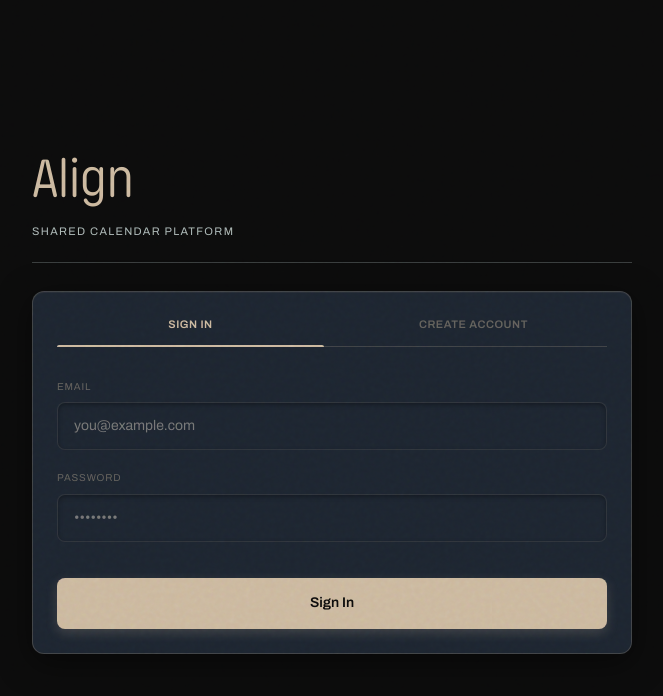
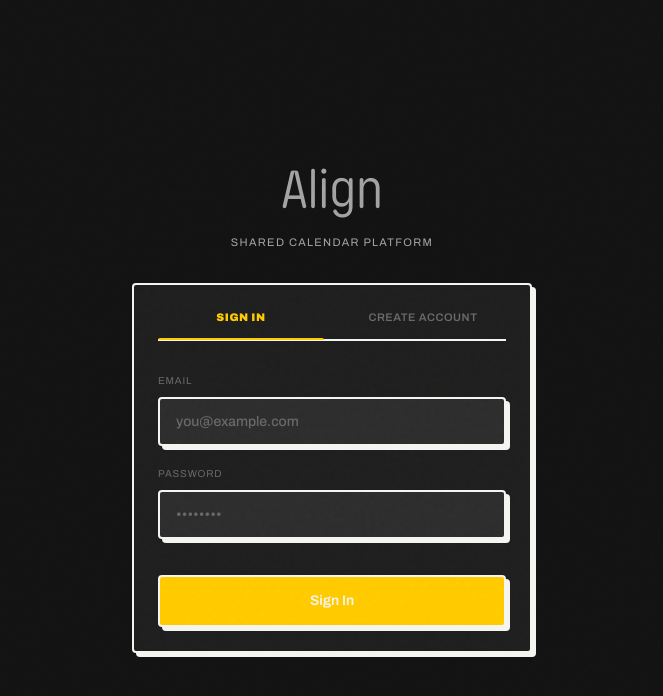
Before and after one commit to SimpleMindedMoron/minimal-calendar, a Next.js app: page /login in a window 1280 px wide. Shown: the top 696 px of the page, without its empty margins (308-971 px from the left). Built offline with nearby package versions, Linux system fonts and the light colour scheme; no server answers.

Commit message:
Update design to minimal neobrutalism

```diff
--- a/app/components/event-dialog/event-dialog.module.css
+++ b/app/components/event-dialog/event-dialog.module.css
@@ -15,10 +15,10 @@
 .dialog {
   width: min(100%, 31rem);
   padding: clamp(1.4rem, 4vw, 2.25rem);
-  border: 1px solid var(--rule);
-  border-radius: 12px;
+  border: 2px solid var(--rule);
+  border-radius: 4px;
   background: var(--surface);
-  box-shadow: 0 10px 40px rgba(0, 0, 0, 0.7), inset 0 1px 0 rgba(203, 184, 158, 0.05);
+  box-shadow: 4px 4px 0px 0px var(--rule);
   animation: dialog-in 280ms cubic-bezier(0.22, 1, 0.36, 1) both;
 }
 
@@ -56,20 +56,23 @@
   width: 100%;
   min-height: 2.75rem;
   padding: 0.65rem 0.75rem;
-  border: 1px solid var(--rule);
-  border-radius: 6px;
-  background: var(--bg);
+  border: 2px solid var(--rule);
+  border-radius: 4px;
+  background: var(--surface-raised);
   color: var(--ink);
   font-family: 'Archivo', sans-serif;
   font-size: 14px;
-  transition: border-color 0.2s, background-color 0.2s;
+  transition: all 0.1s;
+  box-shadow: 4px 4px 0px 0px var(--rule);
 }
 
 .field input:hover,
 .field input:focus {
   background: var(--surface-raised);
-  border-color: var(--gold);
+  border-color: var(--rule);
   outline: none;
+  transform: translate(2px, 2px);
+  box-shadow: 2px 2px 0px 0px var(--rule);
 }
 
 .actions {
@@ -83,38 +86,43 @@
 .saveButton {
   min-height: 2.65rem;
   padding: 0.55rem 1.2rem;
-  border-radius: 6px;
+  border-radius: 4px;
   font-family: 'Archivo', sans-serif;
   font-size: 13px;
   font-weight: 500;
-  transition: all 0.2s;
+  transition: all 0.1s;
   cursor: pointer;
+  box-shadow: 4px 4px 0px 0px var(--rule);
 }
 
 .cancelButton {
-  border: 1px solid var(--rule);
-  background: transparent;
-  color: var(--ink-dim);
+  border: 2px solid var(--rule);
+  background: var(--surface);
+  color: var(--ink);
 }
 
 .cancelButton:hover {
   background: var(--surface-raised);
   color: var(--ink);
+  transform: translate(2px, 2px);
+  box-shadow: 2px 2px 0px 0px var(--rule);
 }
 
 .saveButton {
-  border: none;
+  border: 2px solid var(--rule);
   background: var(--gold);
-  color: var(--bg);
+  color: var(--ink);
 }
 
 .saveButton:hover {
-  opacity: 0.9;
-  transform: translateY(-1px);
+  opacity: 1;
+  transform: translate(2px, 2px);
+  box-shadow: 2px 2px 0px 0px var(--rule);
 }
 
 .saveButton:active {
-  transform: scale(0.97);
+  transform: translate(4px, 4px);
+  box-shadow: 0px 0px 0px 0px var(--rule);
 }
 
 @keyframes fade-in {
--- a/app/components/event-list/event-list.module.css
+++ b/app/components/event-list/event-list.module.css
@@ -30,7 +30,7 @@
   display: flex;
   gap: 12px;
   padding: 12px 0;
-  border-bottom: 1px solid var(--rule-soft);
+  border-bottom: 2px solid var(--rule);
   position: relative;
 }
 
--- a/app/components/login-form/login-form.module.css
+++ b/app/components/login-form/login-form.module.css
@@ -4,14 +4,12 @@
   width: 100%;
 }
 
-
-
 .tabs {
   display: flex;
   width: 100%;
   gap: 1rem;
   margin-bottom: 2rem;
-  border-bottom: 1px solid var(--rule);
+  border-bottom: 2px solid var(--rule);
 }
 
 .tab {
@@ -29,14 +27,16 @@
   transition: color 200ms ease;
   cursor: pointer;
   text-align: center;
+  transition: all 0.2s ease-in-out;
 }
 
 .tab:hover {
-  color: var(--ink-dim);
+  font-weight: 900;
 }
 
 .activeTab {
   color: var(--gold);
+  font-weight: 900;
 }
 
 .activeTab::after {
@@ -95,14 +95,19 @@
   width: 100%;
   min-height: 3rem;
   padding: 0.75rem 1rem;
-  border: 1px solid var(--rule-soft);
-  border-radius: 8px;
-  background: var(--bg-warm);
+  border: 2px solid var(--rule);
+  border-radius: 4px;
+  background: var(--surface-raised);
+  font-weight: 500;
   color: var(--ink);
   font-family: 'Archivo', sans-serif;
   font-size: 14px;
-  transition: all 0.2s ease;
-  box-shadow: inset 0 2px 4px rgba(0, 0, 0, 0.3);
+  transition: all 0.1s ease;
+  box-shadow: 4px 4px 0px 0px var(--rule);
+}
+
+.field input::placeholder {
+  color: var(--ink-faint);
 }
 
 .field input:hover {
@@ -111,45 +116,47 @@
 
 .field input:focus {
   background: var(--surface-raised);
-  border-color: var(--gold);
+  border-color: var(--rule);
+  color: var(--ink);
+  font-weight: 500;
   outline: none;
-  box-shadow: inset 0 2px 4px rgba(0, 0, 0, 0.3), 0 0 0 2px rgba(203, 184, 158, 0.2);
+  transform: translate(2px, 2px);
+  box-shadow: 2px 2px 0px 0px var(--rule);
 }
 
 .submitButton {
   width: 100%;
   min-height: 3.2rem;
   margin-top: 1rem;
-  border: none;
-  border-radius: 8px;
+  border: 2px solid var(--rule);
+  border-radius: 4px;
   background: var(--gold);
-  color: var(--bg);
+  color: var(--ink);
   font-family: 'Archivo', sans-serif;
   font-size: 14px;
   font-weight: 600;
-  transition: all 0.2s ease;
+  transition: all 0.1s ease;
   cursor: pointer;
-  box-shadow: 0 4px 12px rgba(203, 184, 158, 0.2);
+  box-shadow: 4px 4px 0px 0px var(--rule);
 }
 
 .submitButton:hover:not(:disabled) {
-  background: #d6b476;
-  /* slightly lighter gold */
-  transform: translateY(-2px);
-  box-shadow: 0 6px 16px rgba(203, 184, 158, 0.3);
+  background: var(--exam-dim);
+  transform: translate(2px, 2px);
+  box-shadow: 2px 2px 0px 0px var(--rule);
 }
 
 .submitButton:active:not(:disabled) {
-  transform: translateY(0);
-  box-shadow: 0 2px 8px rgba(203, 184, 158, 0.2);
+  transform: translate(4px, 4px);
+  box-shadow: 0px 0px 0px 0px var(--rule);
 }
 
 .submitButton:disabled {
-  background: var(--rule);
+  background: var(--surface-raised);
   color: var(--ink-faint);
   cursor: not-allowed;
-  box-shadow: none;
-  transform: none;
+  transform: translate(4px, 4px);
+  box-shadow: 0px 0px 0px 0px var(--rule);
 }
 
 
--- a/app/components/room-dialog/room-dialog.module.css
+++ b/app/components/room-dialog/room-dialog.module.css
@@ -14,10 +14,10 @@
 .dialog {
   width: min(100%, 31rem);
   padding: clamp(1.4rem, 4vw, 2.25rem);
-  border: 1px solid var(--rule);
-  border-radius: 12px;
+  border: 2px solid var(--rule);
+  border-radius: 4px;
   background: var(--surface);
-  box-shadow: 0 10px 40px rgba(0, 0, 0, 0.7), inset 0 1px 0 rgba(203, 184, 158, 0.05);
+  box-shadow: 4px 4px 0px 0px var(--rule);
   animation: dialog-in 280ms cubic-bezier(0.22, 1, 0.36, 1) both;
 }
 
@@ -101,20 +101,23 @@
   width: 100%;
   min-height: 2.75rem;
   padding: 0.65rem 0.75rem;
-  border: 1px solid var(--rule);
-  border-radius: 6px;
-  background: var(--bg);
+  border: 2px solid var(--rule);
+  border-radius: 4px;
+  background: var(--surface-raised);
   color: var(--ink);
   font-family: 'Archivo', sans-serif;
   font-size: 14px;
-  transition: border-color 0.2s, background-color 0.2s;
+  transition: all 0.1s;
+  box-shadow: 4px 4px 0px 0px var(--rule);
 }
 
 .field input:hover,
 .field input:focus {
   background: var(--surface-raised);
-  border-color: var(--gold);
+  border-color: var(--rule);
   outline: none;
+  transform: translate(2px, 2px);
+  box-shadow: 2px 2px 0px 0px var(--rule);
 }
 
 .actions {
@@ -128,45 +131,51 @@
 .saveButton {
   min-height: 2.65rem;
   padding: 0.55rem 1.2rem;
-  border-radius: 6px;
+  border-radius: 4px;
   font-family: 'Archivo', sans-serif;
   font-size: 13px;
   font-weight: 500;
-  transition: all 0.2s;
+  transition: all 0.1s;
   cursor: pointer;
+  box-shadow: 4px 4px 0px 0px var(--rule);
 }
 
 .cancelButton {
-  border: 1px solid var(--rule);
-  background: transparent;
-  color: var(--ink-dim);
+  border: 2px solid var(--rule);
+  background: var(--surface);
+  color: var(--ink);
 }
 
 .cancelButton:hover {
   background: var(--surface-raised);
   color: var(--ink);
+  transform: translate(2px, 2px);
+  box-shadow: 2px 2px 0px 0px var(--rule);
 }
 
 .saveButton {
-  border: none;
+  border: 2px solid var(--rule);
   background: var(--gold);
-  color: var(--bg);
+  color: var(--ink);
 }
 
 .saveButton:hover {
-  opacity: 0.9;
-  transform: translateY(-1px);
+  opacity: 1;
+  transform: translate(2px, 2px);
+  box-shadow: 2px 2px 0px 0px var(--rule);
 }
 
 .saveButton:active {
-  transform: scale(0.97);
+  transform: translate(4px, 4px);
+  box-shadow: 0px 0px 0px 0px var(--rule);
 }
 
 .saveButton:disabled {
-  background: var(--rule);
+  background: var(--surface-raised);
   color: var(--ink-faint);
   cursor: not-allowed;
-  transform: none;
+  transform: translate(4px, 4px);
+  box-shadow: 0px 0px 0px 0px var(--rule);
 }
 
 @keyframes fade-in {
--- a/app/globals.css
+++ b/app/globals.css
@@ -22,32 +22,32 @@
 /* ── Colour Tokens ───────────────────────────────────────────────────── */
 :root {
   /* Backgrounds */
-  --bg:            #0C0C0C;   /* Onyx */
-  --bg-warm:       #1D2530;   /* Midnight Blue */
-  --surface:       #1D2530;   /* Midnight Blue */
-  --surface-raised:#2F2320;   /* Umber */
+  --bg: #121212;
+  --bg-warm: #121212;
+  --surface: #1e1e1e;
+  --surface-raised: #2c2c2c;
 
   /* Ink */
-  --ink:           #CBB89E;   /* Champagne */
-  --ink-dim:       rgba(203, 184, 158, 0.7); /* Champagne dimmed */
-  --ink-faint:     rgba(203, 184, 158, 0.4); /* Champagne faint */
+  --ink: #f4f4f0;
+  --ink-dim: #a0a0a0;
+  --ink-faint: #666666;
 
-  /* Rules / borders - using translucent Champagne for visibility */
-  --rule:          rgba(203, 184, 158, 0.2);
-  --rule-soft:     rgba(203, 184, 158, 0.1);
+  /* Rules / borders */
+  --rule: #f4f4f0;
+  --rule-soft: #444444;
 
-  /* Event types - Brightened for legibility as text/icons */
-  --exam:          #E2878B;   /* Brightened Burgundy */
-  --exam-dim:      #6A2428;   /* Base Burgundy */
+  /* Event types (Neobrutalism Pop Colors) */
+  --exam: #121212; /* Dark text for events */
+  --exam-dim: #ff90e8; /* Pink background */
 
-  --quiz:          #89B399;   /* Brightened Moss Green */
-  --quiz-dim:      #2B3D32;   /* Base Moss Green */
+  --quiz: #121212;
+  --quiz-dim: #bde0fe; /* Mint background */
 
-  --study:         #D99C8D;   /* Brightened Umber */
-  --study-dim:     #2F2320;   /* Base Umber */
+  --study: #121212;
+  --study-dim: #ffc900; /* Yellow background */
 
   /* Accent */
-  --gold:          #CBB89E;   /* Champagne */
+  --gold: #ffc900; /* Yellow accent */
 }
 
 /* ══════════════════════════════════════════════════════════════════════
--- a/app/login/page.tsx
+++ b/app/login/page.tsx
@@ -44,19 +44,19 @@ export default function Login() {
   };
 
   return (
-    <div className={styles.appShell}>
+    <div className={styles.appShell} style={{ minHeight: "100vh", alignItems: "center" }}>
       <div
         className={styles.page}
-        style={{ maxWidth: "600px", marginTop: "10vh" }}
+        style={{ maxWidth: "400px", width: "100%" }}
       >
         {/* Same Letterhead as the main app */}
-        <div className={styles.letterhead}>
+        <div className={styles.letterhead} style={{ justifyContent: "center", borderBottom: "none", marginBottom: "32px", paddingBottom: 0 }}>
           <div className={styles.mark}>
-            <div>
-              <div className={styles.roomSelectWrapper}>
+            <div style={{ display: "flex", flexDirection: "column", alignItems: "center", width: "100%" }}>
+              <div className={styles.roomSelectWrapper} style={{ justifyContent: "center" }}>
                 <h1>Align</h1>
               </div>
-              <div className={styles.sub}>
+              <div className={styles.sub} style={{ justifyContent: "center" }}>
                 <span>Shared calendar platform</span>
               </div>
             </div>
--- a/app/page.module.css
+++ b/app/page.module.css
@@ -41,7 +41,7 @@
   font-size: 11px;
   letter-spacing: 0.12em;
   text-transform: uppercase;
-  color: #d1e0dece;
+  color: var(--ink-dim);
   display: flex;
   align-items: center;
   text-align: center;
@@ -62,12 +62,10 @@
 
 .panel {
   background: var(--surface);
-  border: 1px solid var(--rule);
-  border-radius: 12px;
+  border: 2px solid var(--rule);
+  border-radius: 4px;
   padding: 24px;
-  box-shadow:
-    0 8px 32px rgba(0, 0, 0, 0.5),
-    inset 0 1px 0 rgba(203, 184, 158, 0.05);
+  box-shadow: 4px 4px 0px 0px var(--rule);
 }
 
 .sidebar {
@@ -78,12 +76,10 @@
 
 .upcomingPanel {
   background: var(--surface);
-  border: 1px solid var(--rule);
-  border-radius: 12px;
+  border: 2px solid var(--rule);
+  border-radius: 4px;
   padding: 24px;
-  box-shadow:
-    0 8px 32px rgba(0, 0, 0, 0.5),
-    inset 0 1px 0 rgba(203, 184, 158, 0.05);
+  box-shadow: 4px 4px 0px 0px var(--rule);
 }
 
 .upcomingTitle {
@@ -162,9 +158,9 @@
 
 /* Actions in header */
 .headerBtn {
-  background: none;
-  border: 1px solid var(--rule);
-  color: var(--ink-dim);
+  background: var(--surface);
+  border: 2px solid var(--rule);
+  color: var(--ink);
   border-radius: 4px;
   font-size: 12px;
   padding: 4px 8px;
@@ -172,13 +168,14 @@
   display: inline-flex;
   align-items: center;
   gap: 6px;
-  transition: all 0.2s;
+  transition: all 0.1s;
+  box-shadow: 2px 2px 0px 0px var(--rule);
 }
 
 .headerBtn:hover {
   background: var(--surface-raised);
-  color: var(--ink);
-  border-color: var(--rule-soft);
+  transform: translate(2px, 2px);
+  box-shadow: 0px 0px 0px 0px var(--rule);
 }
 
 .dangerBtn:hover {
@@ -193,12 +190,13 @@
   align-items: center;
   justify-content: flex-start;
   gap: 8px;
+  color: var(--ink-dim);
   cursor: pointer;
   user-select: none;
 }
 
 .roomSelectWrapper:hover h1 {
-  color: #eef4ce;
+  color: var(--gold);
   font-weight: 900;
 }
 
@@ -217,11 +215,11 @@
   left: 0;
   margin-top: 8px;
   background: var(--surface-raised);
-  border: 1px solid var(--rule);
-  border-radius: 8px;
+  border: 2px solid var(--rule);
+  border-radius: 4px;
   padding: 8px;
   min-width: 200px;
-  box-shadow: 0 12px 40px rgba(0, 0, 0, 0.6);
+  box-shadow: 4px 4px 0px 0px var(--rule);
   z-index: 100;
   display: flex;
   flex-direction: column;
@@ -272,7 +270,7 @@
 
   .letterhead {
     flex-direction: column;
-    align-items: flex-start;
+    align-items: center;
     gap: 20px;
   }
 }
```
Also changed, not shown: app/components/calendar-panel/calendar-panel.module.css (+60 -46 lines).
